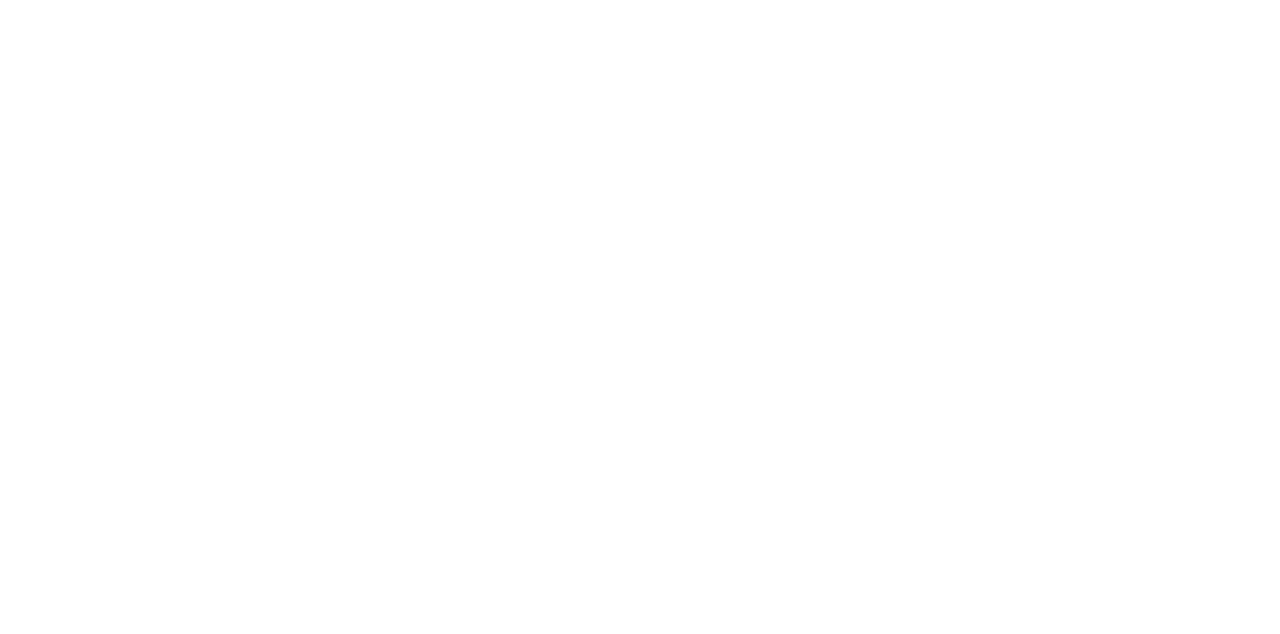
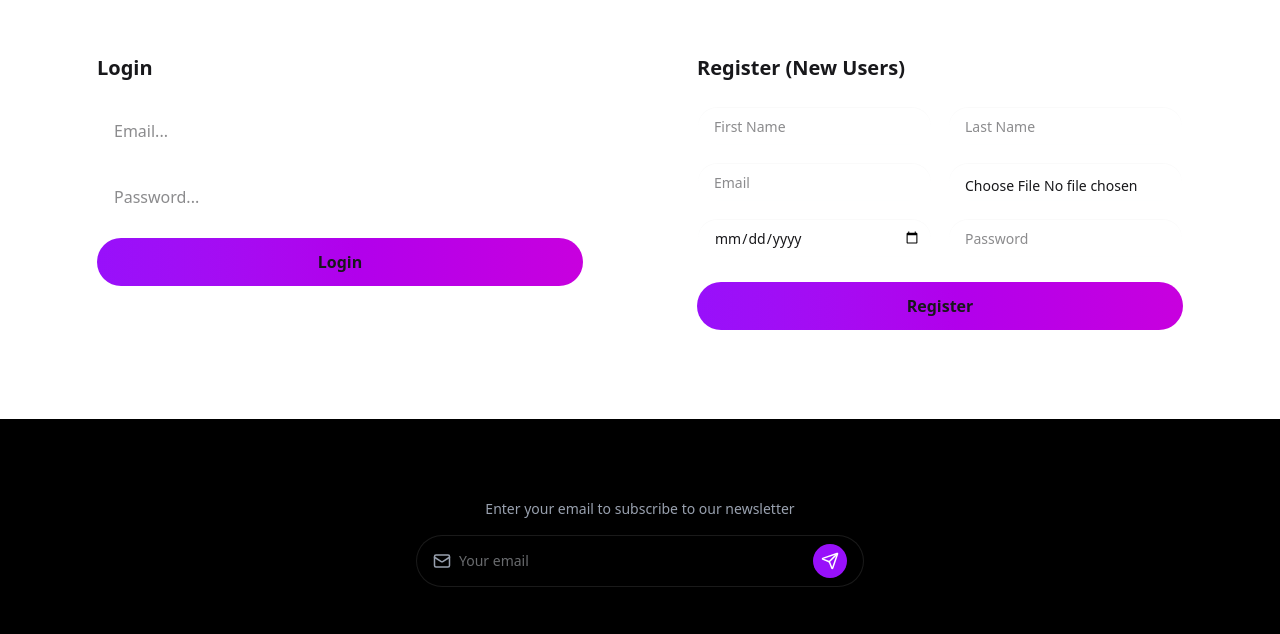
Before and after one commit to sunnatbek2010/Cinema-market, a React (Vite) app: page /register in a window 1280 px wide. Before the commit this address had no page. Shown: the part 166-800 px from the top of the page. Built offline with nearby package versions, Linux system fonts and the light colour scheme; data requests are answered from the project's data file.

Commit message:
register done

```diff
--- a/db.json
+++ b/db.json
@@ -113,5 +113,16 @@
       "vote_count": 20499,
       "action": "Смотрел"
     }
+  ],
+  "users": [
+    {
+      "id": "660f",
+      "firstName": "sunnatilla",
+      "lastName": "ortiqov",
+      "email": "stilla@gmal.com",
+      "password": "12345",
+      "date": "2026-01-30",
+      "imgUser": "8343a3d5-a76d-46b2-9ab3-11c6424025c0.jpg"
+    }
   ]
 }
--- a/src/App.jsx
+++ b/src/App.jsx
@@ -12,6 +12,7 @@
 import Liked from './pages/Liked';
 import Disliked from './pages/Disliked';
 import Watched from './pages/Watched';
+import Register from './pages/Register.jsx';
 
 const App = () => {
   return (
@@ -23,12 +24,14 @@
         <Route path="marketplace" element={<Marketplace />} />
         <Route path="marketplace" element={<MarketplaceCard />} />
 
+        <Route path='register' element={<Register />} />
+
         <Route path='profile' element={<ProfileLayout />}>
           <Route index element={<Profile />} />
           <Route path='settings' element={<Settings />} />
-        <Route path='liked' element={<Liked />} />
-        <Route path='disliked' element={<Disliked />} />
-        <Route path='watched' element={<Watched />} />
+          <Route path='liked' element={<Liked />} />
+          <Route path='disliked' element={<Disliked />} />
+          <Route path='watched' element={<Watched />} />
         </Route>
       </Route>
     </Routes>
--- a/src/components/Nav.jsx
+++ b/src/components/Nav.jsx
@@ -1,10 +1,11 @@
-import React from 'react'
+import React, { useState } from 'react'
 import { Link } from 'react-router'
 import bg from './../assets/Rectangle 4.png';
 import register from './../assets/register.png';
 
 
 const Nav = () => {
+  const [open, setOpen] = useState(false)
   return (
     <div >
       <header>
@@ -16,13 +17,15 @@
             <Link className='text-[14px] font-bold text-white hover:text-[#5B00FB] hover:border-t transition-all' to="marketplace">MARKETPLACE</Link>
           </div>
           <div className="relative z-50">
-            <Link to="/profile">
-              <img
-                src={register}
-                alt="register"
-                className="w-8 h-8 cursor-pointer hover:scale-110 transition"
-              />
-            </Link>
+            {
+              open ? (
+                <Link to="/register" className="block hover:underline hover:text-[#5B00FB] text-white ">Register</Link>
+              ) : (
+                <button onClick={() => setOpen(true)} className="text-white hover:text-[#ac7efb]">
+                  <img src={register} alt="register" className="w-8 h-8 cursor-pointer hover:scale-110 transition" />
+                </button>
+              )
+            }
           </div>
         </nav>
       </header>
--- /dev/null
+++ b/src/pages/Register.jsx
@@ -0,0 +1,141 @@
+import axios from 'axios';
+import React, { useEffect } from 'react'
+import { useForm } from 'react-hook-form';
+
+const Register = () => {
+
+    const {
+        register,
+        handleSubmit,
+        reset
+    } = useForm();
+
+    const {
+        register: loginRegister,
+        handleSubmit: handleLogin,
+    } = useForm();
+
+    const onLogin = async (data) => {
+        console.log("Login:", data);
+    };
+
+    const onSubmit = async (data) => {
+        try {
+            const userData = {
+                firstName: data.firstName,
+                lastName: data.lastName,
+                email: data.email,
+                password: data.password,
+                date: data.date,
+                imgUser: data.imgUser?.[0]?.name || "", // store filename only
+            };
+
+            const res = await axios.post('http://localhost:3000/users', userData, {
+                headers: { 'Content-Type': 'application/json' },
+            });
+
+            console.log('Register success:', res.data);
+            alert('User registered successfully!');
+            reset(); // clear the form
+        } catch (error) {
+            console.error('Error submitting form:', error.response || error);
+            alert('Error registering user. Check console.');
+        }
+    };
+
+    useEffect(() => {
+        const getUsers = async () => {
+            try {
+                const res = await axios.get("http://localhost:3000/users");
+                console.log("Users:", res.data);
+            } catch (error) {
+                console.error("Get users error:", error);
+            }
+        };
+
+        getUsers();
+    }, []);
+
+    return (
+        <div className="w-full max-w-6xl mx-auto grid grid-cols-1 md:grid-cols-2 gap-12 mb-14">
+
+            <form
+                onSubmit={handleLogin(onLogin)}
+                className="rounded-2xl p-8 border border-white/10 backdrop-blur"
+            >
+                <h2 className="text-xl font-semibold mb-6">Login</h2>
+
+                <input
+                    {...register("loginEmail", { required: true })}
+                    placeholder="Email..."
+                    className="w-full mb-4 px-4 py-3 rounded-full bg-transparent border border-white/20 outline-none"
+                />
+
+                <input
+                    type="password"
+                    {...register("loginPassword", { required: true })}
+                    placeholder="Password..."
+                    className="w-full mb-4 px-4 py-3 rounded-full bg-transparent border border-white/20 outline-none"
+                />
+
+                <button
+                    type="submit"
+                    className="w-full py-3 rounded-full bg-gradient-to-r from-purple-600 to-fuchsia-600 font-semibold hover:scale-105 transition"
+                >
+                    Login
+                </button>
+            </form>
+
+            {/* REGISTER */}
+            <form
+                onSubmit={handleSubmit(onSubmit)}
+                className="rounded-2xl p-8 border border-white/10 backdrop-blur"
+            >
+                <h2 className="text-xl font-semibold mb-6">Register (New Users)</h2>
+
+                <div className="grid grid-cols-1 md:grid-cols-2 gap-4">
+                    <input
+                        {...register('firstName', { required: true })}
+                        placeholder="First Name"
+                        className="input px-4 py-3 rounded-full bg-transparent border border-white/20 outline-none"
+                    />
+                    <input
+                        {...register('lastName', { required: true })}
+                        placeholder="Last Name"
+                        className="input px-4 py-3 rounded-full bg-transparent border border-white/20 outline-none"
+                    />
+                    <input
+                        {...register('email', { required: true })}
+                        placeholder="Email"
+                        className="input px-4 py-3 rounded-full bg-transparent border border-white/20 outline-none"
+                    />
+                    <input
+                        type="file"
+                        {...register('imgUser')}
+                        className="input px-4 py-3 rounded-full bg-transparent border border-white/20 outline-none"
+                    />
+                    <input
+                        type="date"
+                        {...register('date')}
+                        className="input px-4 py-3 rounded-full bg-transparent border border-white/20 outline-none"
+                    />
+                    <input
+                        type="password"
+                        {...register('password', { required: true })}
+                        placeholder="Password"
+                        className="input px-4 py-3 rounded-full bg-transparent border border-white/20 outline-none"
+                    />
+                </div>
+
+                <button
+                    type="submit"
+                    className="mt-6 w-full py-3 rounded-full bg-gradient-to-r from-purple-600 to-fuchsia-600 font-semibold hover:scale-105 transition"
+                >
+                    Register
+                </button>
+            </form>
+        </div>
+    )
+}
+
+export default Register
```
Also changed, not shown: 1 other file (tests, documents, lock files or other folders).
